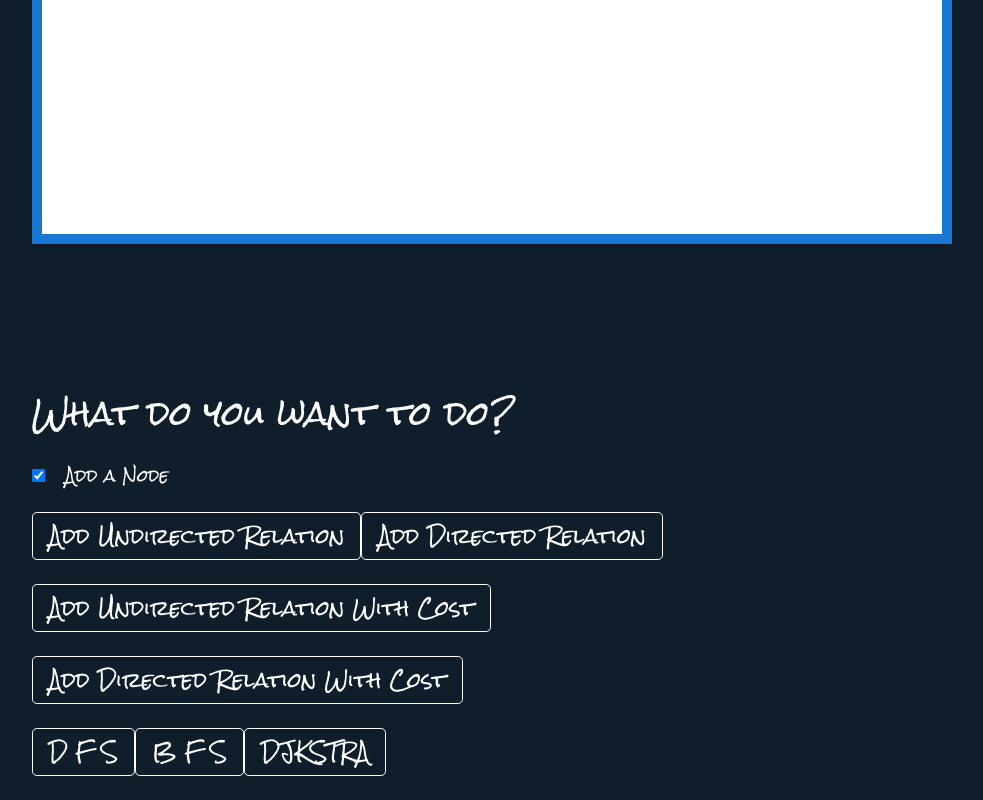
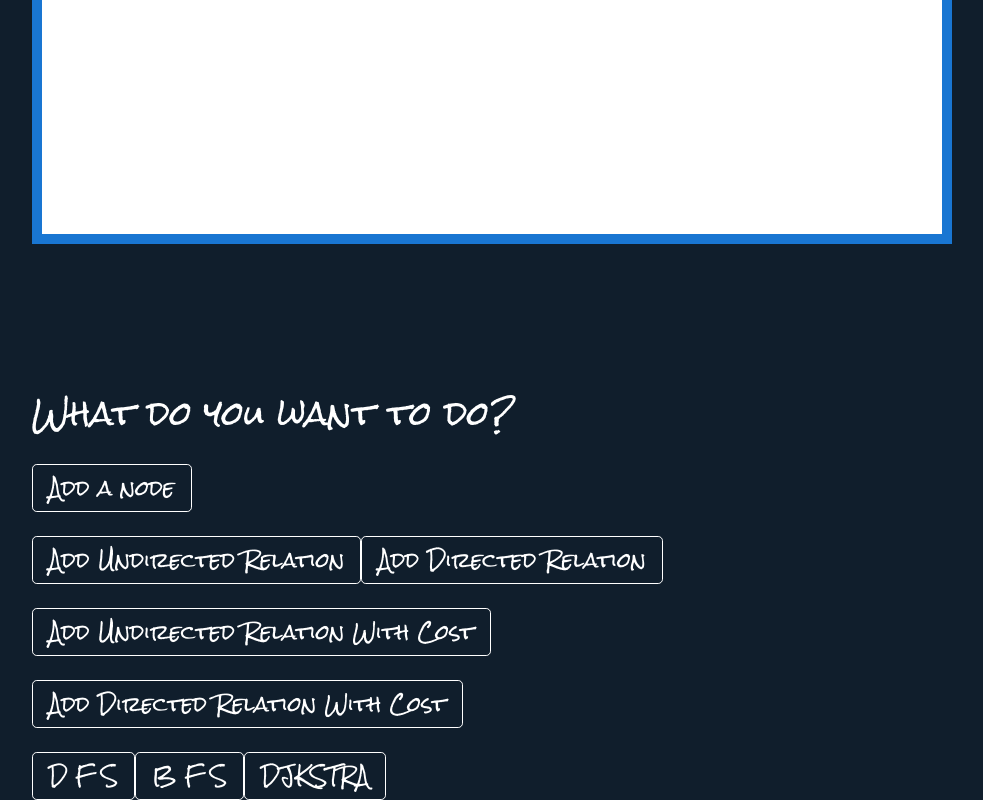
Before and after one commit to driosn/Grapher, an Angular app: page /new_project in a window 1280 px wide. Shown: the part 631-1431 px from the top of the page, without its empty margins (32-1015 px from the left). Before the commit the page ends 1407 px from the top, so only its background shows below. Built offline with nearby package versions, Linux system fonts and the light colour scheme.

Commit message:
Diseño de la aplicación completada

```diff
--- a/src/app/new-project/new-project.component.html
+++ b/src/app/new-project/new-project.component.html
@@ -8,10 +8,9 @@
       <div class="options">
         <br><br><br><br><br><br>
         <h2>What do you want to do?</h2><br>
-        <form>
-          <input type="checkbox" name="isActive" [(ngModel)]="isActive"><span style="margin: 20px;">Add a Node</span>
-        </form><br>
         <div class="options-buttons">
+          <button id="add-node" type="button" class="btn btn-outline-primary btn-lg" style="color: white; border-color: white;">Add a node</button>
+          <br><br>
           <button id="ur-btn" type="button" class="btn btn-outline-primary btn-lg" style="color: white; border-color: white;" >Add Undirected Relation</button>
           <button id="dr-btn" type="button" class="btn btn-outline-primary btn-lg" style="color: white; border-color: white">Add Directed Relation</button>
           <br><br>
--- a/src/app/new-project/new-project.component.ts
+++ b/src/app/new-project/new-project.component.ts
@@ -12,6 +12,7 @@ var clickX_ant: number;
 var clickY_ant: number;
 var posNodeIni: number;
 var posNodeFin: number;
+var isActive: boolean;
 
 @Component({
   selector: 'app-new-project',
@@ -21,9 +22,9 @@ var posNodeFin: number;
 
 export class NewProjectComponent implements OnInit {
 
-  isActive = true;
   canvas: any;
   ctx: CanvasRenderingContext2D;
+  node_button;
   ur_button;
   dr_button;
   urCost_button;
@@ -34,6 +35,7 @@ export class NewProjectComponent implements OnInit {
   project_graph: Graph;
 
   constructor() {
+    isActive = false;
     posNodeIni = -1;
     posNodeFin = -1;
     nodeVal = 1;
@@ -48,6 +50,7 @@ export class NewProjectComponent implements OnInit {
   }
 
   ngOnInit() {
+    this.node_button = document.getElementById('add-node');
     this.ur_button = document.getElementById('ur-btn');
     this.dr_button = document.getElementById('dr-btn');
     this.urCost_button = document.getElementById('ur-btn-cost');
@@ -62,7 +65,17 @@ export class NewProjectComponent implements OnInit {
     this.canvas.addEventListener('click', (ev) => {
       this.optionSelector(ev);
     });
+    this.node_button.addEventListener('click', () => {
+      console.log('Add a node clicked');
+      if(!isActive) isActive = true;
+      this.node_button.style.backgroundColor = "#1976D2";
+      this.ur_button.style.backgroundColor = "transparent";
+      this.dr_button.style.backgroundColor = "transparent";
+      this.urCost_button.style.backgroundColor = "transparent";
+      this.drCost_button.style.backgroundColor = "transparent";
+    });
     this.ur_button.addEventListener('click', (ev) => {
+      this.node_button.style.backgroundColor = "transparent";
       this.ur_button.style.backgroundColor = "#1976D2";
       this.dr_button.style.backgroundColor = "transparent";
       this.urCost_button.style.backgroundColor = "transparent";
@@ -71,6 +84,7 @@ export class NewProjectComponent implements OnInit {
       costOption = false;
     });
     this.dr_button.addEventListener('click', (ev) => {
+      this.node_button.style.backgroundColor = "transparent";
       this.ur_button.style.backgroundColor = "transparent";
       this.dr_button.style.backgroundColor = "#1976D2";
       this.urCost_button.style.backgroundColor = "transparent";
@@ -79,6 +93,7 @@ export class NewProjectComponent implements OnInit {
       costOption = false;
     });
     this.urCost_button.addEventListener('click', (ev) => {
+      this.node_button.style.backgroundColor = "transparent";
       this.ur_button.style.backgroundColor = "transparent";
       this.dr_button.style.backgroundColor = "transparent";
       this.urCost_button.style.backgroundColor = "#1976D2";
@@ -87,6 +102,7 @@ export class NewProjectComponent implements OnInit {
       costOption = true;
     });
     this.drCost_button.addEventListener('click', (ev) =>{
+      this.node_button.style.backgroundColor = "transparent";
       this.ur_button.style.backgroundColor = "transparent";
       this.dr_button.style.backgroundColor = "transparent";
       this.urCost_button.style.backgroundColor = "transparent";
@@ -122,7 +138,7 @@ export class NewProjectComponent implements OnInit {
 
   optionSelector(ev){
     console.log(relationVal);
-    if(this.isActive === true) this.newNode(ev);
+    if(isActive === true) this.newNode(ev);
     else{
       if(relationVal){
         console.log(relationVal);
@@ -148,12 +164,12 @@ export class NewProjectComponent implements OnInit {
   }
 
   addUndirectedRelation(ev){
-    if(this.isActive) this.isActive = !this.isActive;
+    if(isActive) isActive = !isActive;
     relationVal = false;
   }
 
   addDirectedRelation(ev){
-    if(this.isActive) this.isActive = !this.isActive;
+    if(isActive) isActive = !isActive;
     relationVal = true;
   }
 
```
